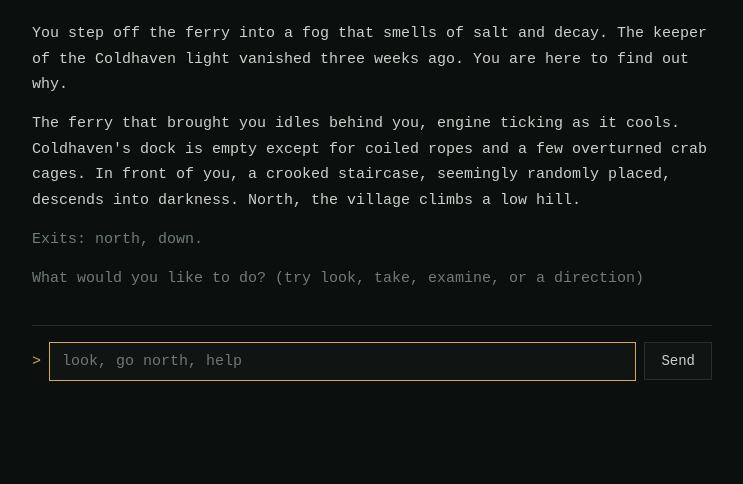
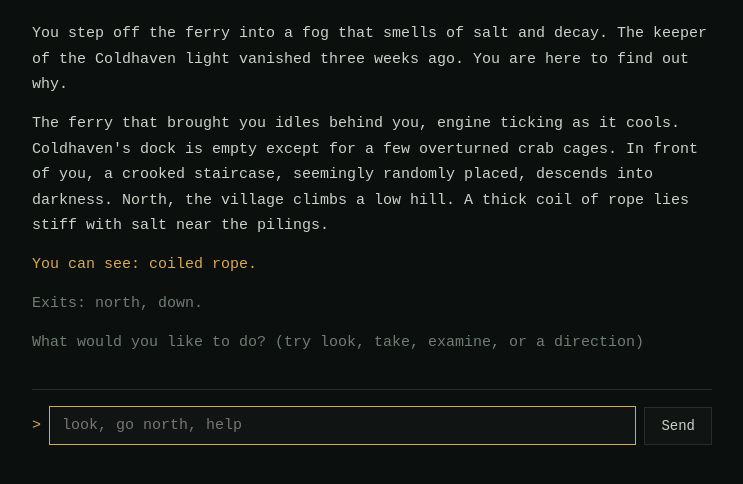
Before and after one commit to nfrisbee/Coldhaven-Game, a plain HTML site: page index.html in a window 1280 px wide. Shown: the part 118-602 px from the top of the page, without its empty margins (268-1011 px from the left). Drawn offline with Linux system fonts and the light colour scheme.

Commit message:
Update index.html
updated "look" once more

```diff
--- a/index.html
+++ b/index.html
@@ -138,6 +138,22 @@ function P(text, cls){
   window.scrollTo(0, document.body.scrollHeight);
 }
 
+var LOG_URL = 'PASTE_YOUR_APPS_SCRIPT_WEB_APP_URL_HERE';
+var sessionId = '';
+function newSession(){
+  sessionId = Math.random().toString(36).slice(2,10) + '-' + Date.now().toString(36);
+}
+function logEvent(command){
+  if(!LOG_URL || LOG_URL.indexOf('PASTE_YOUR') === 0) return;
+  try{
+    fetch(LOG_URL, {
+      method:'POST',
+      mode:'no-cors',
+      body: JSON.stringify({sessionId:sessionId, room:(state && state.room) || '', command:command})
+    });
+  } catch(e){}
+}
+
 function rollDice(n, sides, bonus){
   var total = bonus || 0;
   for(var i=0;i<n;i++){ total += 1 + Math.floor(Math.random()*sides); }
@@ -158,7 +174,8 @@ var items = {
   oilskin_coat:{name:'oilskin coat', desc:'A heavy waxed coat, stiff with salt. Awkward to move in, but worn, it turns a blade better than bare skin.', takeable:true, armor:true, defBonus:1},
   iron_breastplate:{name:'iron breastplate', desc:'A dented iron breastplate, old enough to predate the village itself. Worn, it takes the worst of a hit for you.', takeable:true, armor:true, defBonus:2},
   whistle:{name:'silver whistle', desc:'A dented silver whistle on a leather cord. Smells faintly of pine.', takeable:true},
-  carved_token:{name:'carved token', desc:'A flat stone disc, the shrine\'s spiral etched into one face. It feels faintly warmer than the air around it, like something inside it is still awake.', takeable:true}
+  carved_token:{name:'carved token', desc:'A flat stone disc, the shrine\'s spiral etched into one face. It feels faintly warmer than the air around it, like something inside it is still awake.', takeable:true},
+  coiled_rope:{name:'coiled rope', desc:'A thick coil of rope, stiff with salt and years of disuse. Might be worth holding onto.', takeable:true}
 };
 
 var creatures = {
@@ -171,15 +188,15 @@ var creatures = {
 };
 
 var rooms = {
-  dock:{name:'the dock', desc:"The ferry that brought you idles behind you, engine ticking as it cools. Coldhaven's dock is empty except for coiled ropes and a few overturned crab cages. In front of you, a crooked staircase, seemingly randomly placed, descends into darkness. North, the village climbs a low hill.", exits:{north:'square', down:'cave'}, items:[], lookExtra:["Water slaps against the pilings, slow and unhurried.", "The ferry engine ticks as it cools, the only mechanical sound for miles."]},
-  square:{name:'the village square', desc:"The heart of Coldhaven: a dry, cracked fountain, a lopsided and tattered signpost, gulls that look half-alive picking at nothing in particular. East, the chapel. West, a dark-windowed tavern. North, a muddy lane that leads to a cottage with drawn curtains. A folded tide chart is pinned under a stone on the fountain's lip, as if waiting and begging to be picked up.", exits:{south:'dock', east:'chapel', west:'tavern', north:'cottage'}, items:['tide_chart'], lookExtra:["A gull watches you a beat too long before it moves on.", "The fountain hasn't held water in years, by the look of the stains."]},
-  chapel:{name:'the chapel', desc:"St. Anne's-by-the-Water, half-swallowed by ivy. The pews are dusty but not undisturbed. A brass bell sits unhung beside the altar, its rope frayed through. Something is tucked beneath a loose flagstone near the confessional.", exits:{west:'square'}, items:['brass_bell','journal1'], lookExtra:["A pew creaks somewhere behind you. No one's sitting in it.", "Dust motes hang in the light through the broken window, unmoving."]},
+  dock:{name:'the dock', desc:"The ferry that brought you idles behind you, engine ticking as it cools. Coldhaven's dock is empty except for a few overturned crab cages. In front of you, a crooked staircase, seemingly randomly placed, descends into darkness. North, the village climbs a low hill.", exits:{north:'square', down:'cave'}, items:['coiled_rope'], itemSentences:{coiled_rope:"A thick coil of rope lies stiff with salt near the pilings."}, lookExtra:["Water slaps against the pilings, slow and unhurried.", "The ferry engine ticks as it cools, the only mechanical sound for miles."]},
+  square:{name:'the village square', desc:"The heart of Coldhaven: a dry, cracked fountain, a lopsided and tattered signpost, gulls that look half-alive picking at nothing in particular. East, the chapel. West, a dark-windowed tavern. North, a muddy lane that leads to a cottage with drawn curtains.", exits:{south:'dock', east:'chapel', west:'tavern', north:'cottage'}, items:['tide_chart'], itemSentences:{tide_chart:"A folded tide chart is pinned under a stone on the fountain's lip, as if waiting and begging to be picked up."}, lookExtra:["A gull watches you a beat too long before it moves on.", "The fountain hasn't held water in years, by the look of the stains."]},
+  chapel:{name:'the chapel', desc:"St. Anne's-by-the-Water, half-swallowed by ivy. The pews are dusty but not undisturbed.", exits:{west:'square'}, items:['brass_bell','journal1'], itemSentences:{brass_bell:"A brass bell sits unhung beside the altar, its rope frayed through.", journal1:"Something is tucked beneath a loose flagstone near the confessional."}, lookExtra:["A pew creaks somewhere behind you. No one's sitting in it.", "Dust motes hang in the light through the broken window, unmoving."]},
   tavern:{name:'the drowned raven tavern', desc:"Empty chairs, one lit lamp. A barkeep who doesn't look up when the door creaks, polishing a glass that was already clean.", exits:{east:'square'}, items:[], lookExtra:["The barkeep's glass squeaks under the cloth, over and over.", "One of the empty chairs is pulled out, like someone just left it."]},
-  cottage:{name:"Vane's cottage", desc:"Books swollen with damp, a wretched wood stove, a chair pushed back. A rusted key hangs on a nail by the door, and an iron poker leans against the stove. Something is wedged in the floorboards near the hearth. North, the lighthouse tower. A warped back door hangs open to the east, onto the treeline.", exits:{south:'square', north:'lighthouse_base', east:'forest_edge'}, items:['rusty_key','journal2','iron_poker'], lookExtra:["The stove hasn't held a fire in weeks, but the room still smells of smoke.", "A calendar on the wall is marked up to a date three weeks ago, and no further."]},
-  lighthouse_base:{name:'the lighthouse base', desc:"The tower rises into fog; the top never visible. An unlit lantern sits on the bottom step, glass fogged with salt and wear, and an old harpoon hangs on a bracket by the door. A bolted trapdoor blocks the stair up.", exits:{south:'cottage', up:'lighthouse_top'}, items:['lantern','harpoon'], lockedUp:true, lookExtra:["The trapdoor above creaks on its own, though there's no wind down here.", "Salt crystals crunch faintly underfoot with every step."]},
-  lighthouse_top:{name:'the lighthouse gallery', desc:"Cold wind tears at you the moment you step out. Coldhaven spreads below, smaller than it has any right to look. Past the rocky shore, the water is the wrong color -- a slow, dark bloom under the surface that has nothing to do with weather. Something is tucked behind the lamp housing.", exits:{down:'lighthouse_base'}, items:['journal3'], lookExtra:["The lamp housing ticks as it cools, though it hasn't been lit in weeks.", "Far below, something in the water changes shape and then doesn't."]},
+  cottage:{name:"Vane's cottage", desc:"Books swollen with damp, a wretched wood stove, a chair pushed back. North, the lighthouse tower. A warped back door hangs open to the east, onto the treeline.", exits:{south:'square', north:'lighthouse_base', east:'forest_edge'}, items:['rusty_key','journal2','iron_poker'], itemSentences:{rusty_key:"A rusted key hangs on a nail by the door.", iron_poker:"An iron poker leans against the stove.", journal2:"Something is wedged in the floorboards near the hearth."}, lookExtra:["The stove hasn't held a fire in weeks, but the room still smells of smoke.", "A calendar on the wall is marked up to a date three weeks ago, and no further."]},
+  lighthouse_base:{name:'the lighthouse base', desc:"The tower rises into fog; the top never visible. A bolted trapdoor blocks the stair up.", exits:{south:'cottage', up:'lighthouse_top'}, items:['lantern','harpoon'], itemSentences:{lantern:"An unlit lantern sits on the bottom step, glass fogged with salt and wear.", harpoon:"An old harpoon hangs on a bracket by the door."}, lockedUp:true, lookExtra:["The trapdoor above creaks on its own, though there's no wind down here.", "Salt crystals crunch faintly underfoot with every step."]},
+  lighthouse_top:{name:'the lighthouse gallery', desc:"Cold wind tears at you the moment you step out. Coldhaven spreads below, smaller than it has any right to look. Past the rocky shore, the water is the wrong color -- a slow, dark bloom under the surface that has nothing to do with weather.", exits:{down:'lighthouse_base'}, items:['journal3'], itemSentences:{journal3:"Something is tucked behind the lamp housing."}, lookExtra:["The lamp housing ticks as it cools, though it hasn't been lit in weeks.", "Far below, something in the water changes shape and then doesn't."]},
   cave:{name:'the sea cave', desc:"The lantern barely holds back the dark. The passage narrows, walls slick and ridged in a way that's abnormal. Water drips from somewhere above. Ahead the tunnel opens into a chamber, and the thing that took Rorschach Vane is waiting there, patient.", exits:{up:'dock'}, items:[], needsLantern:true, lookExtra:["Something drags itself somewhere deeper in, slow and patient.", "The walls seem to breathe, just slightly, just enough to notice."]},
-  forest_edge:{name:'the forest edge', desc:"The treeline swallows the last of the village light within a few steps. Old nets and broken lobster traps rot in the underbrush, dragged here and forgotten, an oilskin coat draped over one of them, stiff with salt. The trees lean in close, as if listening. A path pushes deeper east.", exits:{west:'cottage', east:'deep_forest'}, items:['oilskin_coat'], lookExtra:["A branch snaps somewhere behind you. You don't turn around.", "The traps here weren't broken by weather."]},
+  forest_edge:{name:'the forest edge', desc:"The treeline swallows the last of the village light within a few steps. Old nets and broken lobster traps rot in the underbrush, dragged here and forgotten. The trees lean in close, as if listening. A path pushes deeper east.", exits:{west:'cottage', east:'deep_forest'}, items:['oilskin_coat'], itemSentences:{oilskin_coat:"An oilskin coat is draped over one of the traps, stiff with salt."}, lookExtra:["A branch snaps somewhere behind you. You don't turn around.", "The traps here weren't broken by weather."]},
   deep_forest:{name:'the deep forest', desc:"The canopy closes overhead until the light goes green and thin. Your footsteps are the only sound, which is somehow worse than if there were others'. A narrower trail breaks north around a huge dead oak, and the trees open onto a clearing to the east.", exits:{west:'forest_edge', north:'old_oak', east:'forest_clearing'}, items:[], creature:'gaunt_hound', lookExtra:["Something pale flickers between two trunks and is gone.", "The green light plays tricks -- or you hope it does."]},
   old_oak:{name:'the dead oak', desc:"A massive oak, split by lightning, hollow at its base. Someone has built a rough camp in its roots -- a bedroll, a measly firepit, a rifle propped against the bark.", exits:{south:'deep_forest'}, items:[], lookExtra:["The firepit's ash is cold, but someone's been feeding it recently.", "Tomas doesn't look up, but his grip tightens on the rifle."]},
   forest_clearing:{name:'the shrine clearing', desc:"The trees give way to a ring of standing stones, moss-choked and leaning. At the center, a flat stone shrine is carved with a spiral that seems to move if you look at it too long.", exits:{west:'deep_forest'}, items:[], creature:'hollow_warden', features:{shrine:"Stone worn smooth by centuries of rain, carved with a spiral that repeats and repeats until your eyes lose count. Something about it makes the back of your neck go cold. It feels, distinctly, like the cave."}, lookExtra:["The standing stones seem to lean a little closer than before.", "The spiral on the shrine seems to have shifted since you last looked."]}
@@ -214,9 +231,18 @@ function updateHud(){
   hud.textContent = t;
 }
 
+function itemText(r){
+  if(!r.itemSentences) return '';
+  var parts = [];
+  r.items.forEach(function(id){
+    if(r.itemSentences[id]) parts.push(r.itemSentences[id]);
+  });
+  return parts.length ? ' ' + parts.join(' ') : '';
+}
+
 function describeRoom(){
   var r = rooms[state.room];
-  P(r.desc);
+  P(r.desc + itemText(r));
   var here = r.items.map(function(id){return items[id].name;});
   if(here.length) P('You can see: ' + here.join(', ') + '.', 'accent');
   var exits = Object.keys(r.exits);
@@ -323,6 +349,7 @@ function die(){
   P('Type "restart" to try again.', 'echo');
   state.over = true;
   state.dead = true;
+  logEvent('EVENT:DIED');
 }
 
 function move(dir){
@@ -499,6 +526,7 @@ function ending(text, tag){
   P('THE END -- ' + tag, 'danger');
   P('Type "restart" to begin again.', 'echo');
   state.over = true;
+  logEvent('EVENT:ENDING:' + tag);
 }
 
 function doStatus(){
@@ -518,6 +546,7 @@ var dirWords = {north:'north',south:'south',east:'east',west:'west',up:'up',down
 var combatVerbs = ['attack','fight','flee','run','use','status','help','inventory','i'];
 
 function restart(){
+  newSession();
   state = {
     room:'dock', prevRoom:null, inv:[], lit:false,
     read1:false, read2:false, read3:false,
@@ -532,7 +561,7 @@ function restart(){
   rooms.cottage.items = ['rusty_key','journal2','iron_poker'];
   rooms.lighthouse_base.items = ['lantern','harpoon'];
   rooms.lighthouse_top.items = ['journal3'];
-  rooms.dock.items = [];
+  rooms.dock.items = ['coiled_rope'];
   rooms.cave.items = [];
   rooms.forest_edge.items = ['oilskin_coat'];
   rooms.deep_forest.items = [];
@@ -542,6 +571,7 @@ function restart(){
   updateHud();
   P('You step off the ferry into a fog that smells of salt and decay. The keeper of the Coldhaven light vanished three weeks ago. You are here to find out why.');
   describeRoom();
+  logEvent('GAME_START');
 }
 
 function process(raw){
@@ -603,6 +633,7 @@ form.addEventListener('submit', function(e){
   var val = input.value;
   if(!val.trim()) return;
   P('> ' + val, 'echo');
+  logEvent(val);
   process(val);
   input.value = '';
   input.focus();
```
